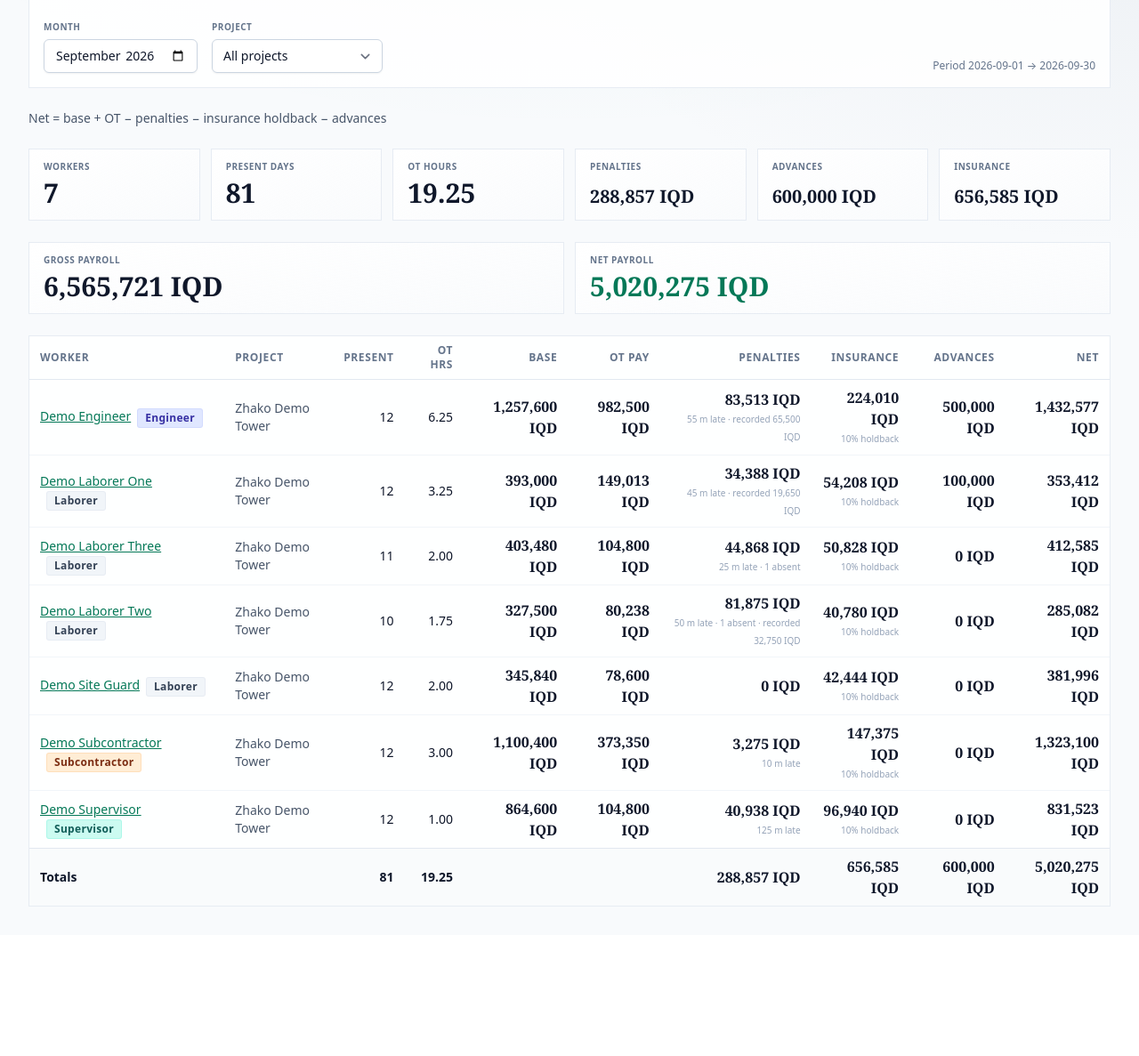
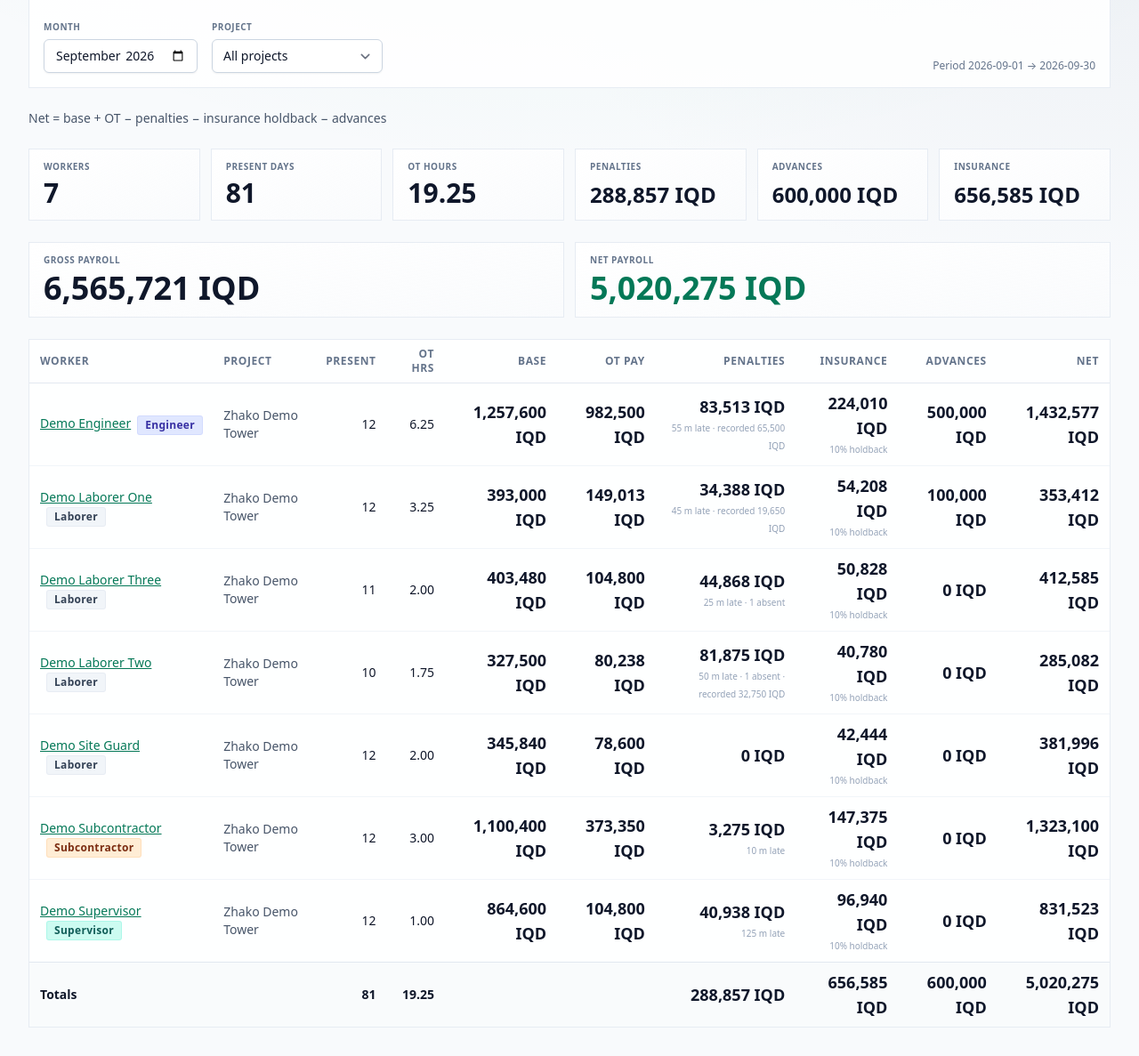
Before and after one commit to z03t17-creator/buildvault-erp, a Laravel app: page /dashboards/payroll in a window 1280 px wide. Shown: the part 244-1431 px from the top of the page at 89% size. Before the commit the page ends 1263 px from the top, so only its background shows below. Run offline with Laravel 12, Linux system fonts and the light colour scheme; a user stored in the database is signed in; data comes from the database, SQL or seed files in the repository; data that the repository does not hold is empty; style sheets or scripts are compiled from the project's sources; parts of the project's set-up code (start-up, migrations or seed data) failed here and were passed over; some libraries are stand-ins or nearby versions; some web fonts are replaced.

Commit message:
UX: readable sans font for money amounts
Replace Cormorant (font-display) on MoneyAmount/MoneyInput and
related vault/payroll/dashboard money surfaces with Source Sans
tabular numerals for clearer digit readability.

Co-authored-by: zhiyar.alazizy <zhiyar.alazizy@gmail.com>

```diff
--- a/resources/js/Components/MoneyAmount.jsx
+++ b/resources/js/Components/MoneyAmount.jsx
@@ -1,15 +1,15 @@
 import { formatIqd, formatNumber } from '@/lib/numberFormat';
 
 const SIZE_CLASS = {
-    sm: 'text-sm font-semibold sm:text-base',
-    md: 'text-base font-semibold sm:text-lg',
-    lg: 'text-lg font-semibold sm:text-xl',
-    xl: 'text-2xl font-semibold sm:text-3xl',
-    hero: 'text-3xl font-semibold tracking-tight sm:text-4xl',
+    sm: 'text-base font-semibold sm:text-lg',
+    md: 'text-lg font-semibold sm:text-xl',
+    lg: 'text-xl font-semibold sm:text-2xl',
+    xl: 'text-3xl font-bold sm:text-4xl',
+    hero: 'text-4xl font-bold tracking-normal sm:text-5xl',
 };
 
 /**
- * Primary money/amount display — larger type, LTR digits for RTL locales.
+ * Primary money/amount display — readable sans digits, LTR for RTL locales.
  *
  * @param {{
  *   value: string|number|null|undefined,
@@ -40,7 +40,7 @@ export default function MoneyAmount({
     return (
         <span
             dir="ltr"
-            className={`inline-block font-display tabular-nums ${sizeClass} ${colorClass} ${className}`.trim()}
+            className={`inline-block font-sans tracking-normal tabular-nums ${sizeClass} ${colorClass} ${className}`.trim()}
         >
             {text}
         </span>
--- a/resources/js/Components/MoneyInput.jsx
+++ b/resources/js/Components/MoneyInput.jsx
@@ -63,7 +63,7 @@ const MoneyInput = forwardRef(function MoneyInput(
             value={display}
             onChange={handleChange}
             className={
-                'rounded-md border-slate-300 font-display text-base font-semibold tabular-nums shadow-sm focus:border-emerald-500 focus:ring-emerald-500 dark:border-slate-600 dark:bg-slate-950 dark:text-slate-100 sm:text-lg ' +
+                'rounded-md border-slate-300 font-sans text-base font-semibold tracking-normal tabular-nums shadow-sm focus:border-emerald-500 focus:ring-emerald-500 dark:border-slate-600 dark:bg-slate-950 dark:text-slate-100 sm:text-lg ' +
                 className
             }
         />
--- a/resources/js/Pages/Dashboard.jsx
+++ b/resources/js/Pages/Dashboard.jsx
@@ -11,7 +11,7 @@ function Stat({ label, value }) {
             <div className="text-xs font-medium uppercase tracking-wide text-slate-500 dark:text-slate-400">
                 {label}
             </div>
-            <div dir="ltr" className="mt-1 font-display text-2xl font-semibold tabular-nums text-slate-900 dark:text-white sm:text-3xl">
+            <div dir="ltr" className="mt-1 font-sans text-2xl font-semibold tracking-normal tabular-nums text-slate-900 dark:text-white sm:text-3xl">
                 {value}
             </div>
         </div>
--- a/resources/js/Pages/Dashboards/Payroll.jsx
+++ b/resources/js/Pages/Dashboards/Payroll.jsx
@@ -207,7 +207,7 @@ export default function Payroll({
                                         <td className="px-3 py-2 text-end tabular-nums text-amber-700 dark:text-amber-300">
                                             <MoneyAmount value={row.advances_iqd} label={iqd} size="sm" />
                                         </td>
-                                        <td className="px-3 py-2 text-end font-display text-base font-semibold tabular-nums text-slate-900 dark:text-white">
+                                        <td className="px-3 py-2 text-end font-sans text-base font-semibold tracking-normal tabular-nums text-slate-900 dark:text-white">
                                             <MoneyAmount value={row.net_pay_iqd} label={iqd} size="sm" />
                                         </td>
                                     </tr>
@@ -236,7 +236,7 @@ export default function Payroll({
                                         <td className="px-3 py-2 text-end tabular-nums text-amber-700 dark:text-amber-300">
                                             <MoneyAmount value={sum.advances_iqd} label={iqd} size="sm" />
                                         </td>
-                                        <td className="px-3 py-2 text-end font-display text-base tabular-nums text-emerald-700 dark:text-emerald-400">
+                                        <td className="px-3 py-2 text-end font-sans text-base tracking-normal tabular-nums text-emerald-700 dark:text-emerald-400">
                                             <MoneyAmount value={sum.net_pay_iqd} label={iqd} size="sm" />
                                         </td>
                                     </tr>
@@ -257,7 +257,7 @@ function SummaryCard({ label, value, accent }) {
             <p className="text-[10px] font-semibold uppercase tracking-wider text-slate-500">{label}</p>
             <p
                 dir="ltr"
-                className={`mt-1 font-display text-2xl font-semibold tabular-nums sm:text-3xl ${
+                className={`mt-1 font-sans text-2xl font-semibold tracking-normal tabular-nums sm:text-3xl ${
                     accent
                         ? 'text-emerald-700 dark:text-emerald-400'
                         : 'text-slate-900 dark:text-white'
--- a/resources/js/Pages/Dashboards/Vault.jsx
+++ b/resources/js/Pages/Dashboards/Vault.jsx
@@ -304,7 +304,7 @@ function Stat({ label, value, accent }) {
     return (
         <div>
             <p className="text-[10px] font-semibold uppercase tracking-wider text-slate-500">{label}</p>
-            <p dir="ltr" className={`mt-1 font-display text-xl font-semibold tabular-nums sm:text-2xl ${accentClass}`}>{value}</p>
+            <p dir="ltr" className={`mt-1 font-sans text-xl font-semibold tracking-normal tabular-nums sm:text-2xl ${accentClass}`}>{value}</p>
         </div>
     );
 }
--- a/resources/js/Pages/Payouts/Show.jsx
+++ b/resources/js/Pages/Payouts/Show.jsx
@@ -50,8 +50,8 @@ export default function Show({ payout }) {
                     <dl className="mt-4 grid gap-3 sm:grid-cols-2 text-sm">
                         <div><dt className="text-xs uppercase text-slate-400">Category</dt><dd className="capitalize">{payout.category}</dd></div>
                         <div><dt className="text-xs uppercase text-slate-400">Amount IQD</dt><dd><MoneyAmount value={payout.amount_iqd ?? payout.amount_usd} label={payout.amount_iqd != null ? 'IQD' : 'USD'} size="lg" /></dd></div>
-                        <div><dt className="text-xs uppercase text-slate-400">Amount USD</dt><dd dir="ltr" className="font-display text-base font-semibold tabular-nums">{payout.amount_usd}</dd></div>
-                        <div><dt className="text-xs uppercase text-slate-400">Holdback</dt><dd dir="ltr" className="font-display text-base font-semibold tabular-nums">{payout.retention_holdback}</dd></div>
+                        <div><dt className="text-xs uppercase text-slate-400">Amount USD</dt><dd dir="ltr" className="font-sans text-base font-semibold tracking-normal tabular-nums">{payout.amount_usd}</dd></div>
+                        <div><dt className="text-xs uppercase text-slate-400">Holdback</dt><dd dir="ltr" className="font-sans text-base font-semibold tracking-normal tabular-nums">{payout.retention_holdback}</dd></div>
                         <div><dt className="text-xs uppercase text-slate-400">Worker</dt><dd>{payout.worker?.name || '—'}</dd></div>
                     </dl>
                     {(payout.retention_holds || []).length > 0 && (
--- a/resources/js/Pages/Stock/Dashboard.jsx
+++ b/resources/js/Pages/Stock/Dashboard.jsx
@@ -12,7 +12,7 @@ function Stat({ label, value }) {
             <div className="text-xs font-medium uppercase tracking-wide text-slate-500 dark:text-slate-400">
                 {label}
             </div>
-            <div className="mt-1 font-display text-2xl font-semibold tabular-nums text-slate-900 dark:text-white">
+            <div className="mt-1 font-sans text-2xl font-semibold tracking-normal tabular-nums text-slate-900 dark:text-white">
                 {value}
             </div>
         </div>
--- a/resources/js/Pages/Workers/Index.jsx
+++ b/resources/js/Pages/Workers/Index.jsx
@@ -84,7 +84,7 @@ export default function Index({ workers }) {
                                             <td className="px-4 py-3 text-slate-600 dark:text-slate-300">
                                                 {worker.project?.name || t('unassigned')}
                                             </td>
-                                            <td dir="ltr" className="px-4 py-3 font-display text-base font-semibold tabular-nums text-slate-800 dark:text-slate-100">
+                                            <td dir="ltr" className="px-4 py-3 font-sans text-base font-semibold tracking-normal tabular-nums text-slate-800 dark:text-slate-100">
                                                 {formatNumber(worker.daily_rate_usd, { decimals: 2 })}
                                             </td>
                                         </tr>
--- a/resources/js/Pages/Workers/Show.jsx
+++ b/resources/js/Pages/Workers/Show.jsx
@@ -81,7 +81,7 @@ export default function Show({ worker }) {
                             )}
                         </Field>
                         <Field label={t('phone')}>{worker.phone || '—'}</Field>
-                        <Field label={t('daily_rate')}><span dir="ltr" className="font-display text-lg font-semibold tabular-nums">{formatNumber(worker.daily_rate_usd, { decimals: 2 })}</span></Field>
+                        <Field label={t('daily_rate')}><span dir="ltr" className="font-sans text-lg font-semibold tracking-normal tabular-nums">{formatNumber(worker.daily_rate_usd, { decimals: 2 })}</span></Field>
                         <Field label={t('overtime_rate')}>{formatNumber(worker.overtime_rate_usd, { decimals: 2 })}</Field>
                         <Field label={t('spending_limit')}>{worker.spending_limit_usd}</Field>
                         <Field label={t('national_id')}>{worker.national_id_number || '—'}</Field>
```
